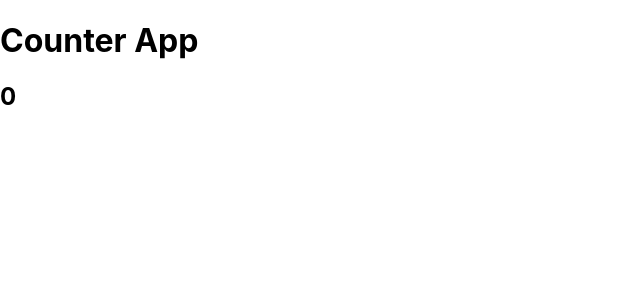
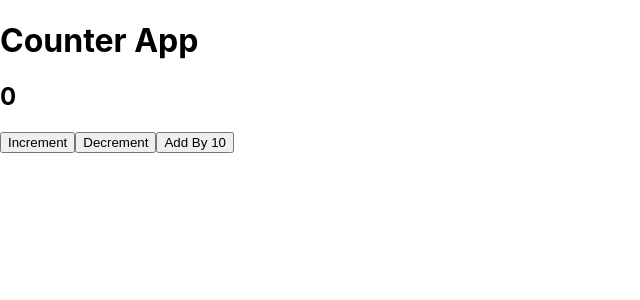
Before and after one commit to ervinkacar1991/redux_practice, a React (Create React App) app: page / in a window 1280 px wide. Shown: the top 300 px of the page, without its empty margins (0-640 px from the left). Built offline with nearby package versions, Linux system fonts and the light colour scheme.

Commit message:
finish counter with redux

```diff
--- a/src/App.js
+++ b/src/App.js
@@ -1,12 +1,25 @@
 import "./App.css";
-import { useSelector } from "react-redux";
+import { useSelector, useDispatch } from "react-redux";
 
 function App() {
   const counter = useSelector((state) => state.counter);
+  const dispatch = useDispatch();
+  const increment = () => {
+    dispatch({ type: "INC" });
+  };
+  const decrement = () => {
+    dispatch({ type: "DEC" });
+  };
+  const addBy = () => {
+    dispatch({ type: "ADD", payload: 10 });
+  };
   return (
     <div>
       <h1>Counter App</h1>
       <h2>{counter}</h2>
+      <button onClick={increment}>Increment</button>
+      <button onClick={decrement}>Decrement</button>
+      <button onClick={addBy}>Add By 10</button>
     </div>
   );
 }
--- a/src/store/index.js
+++ b/src/store/index.js
@@ -1,6 +1,19 @@
 import { createStore } from "redux";
 
 const reducerFn = (state = { counter: 0 }, action) => {
+  //Should be synchronous function
+  //We should not mutate the original state
+
+  if (action.type === "INC") {
+    return { counter: state.counter + 1 };
+  }
+  if (action.type === "DEC") {
+    return { counter: state.counter - 1 };
+  }
+  if (action.type === "ADD") {
+    return { counter: state.counter + action.payload };
+  }
+
   return state;
 };
 
```
